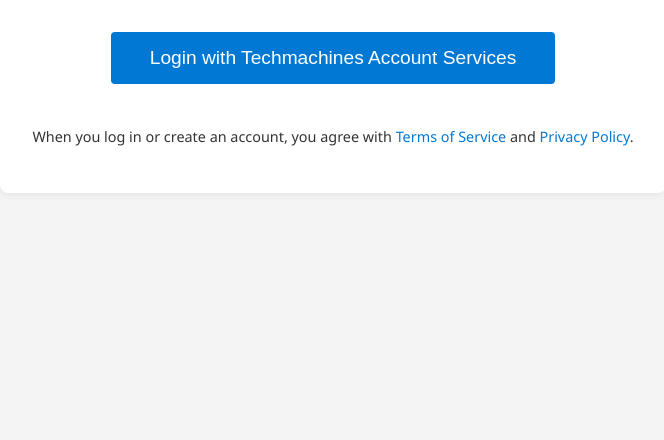
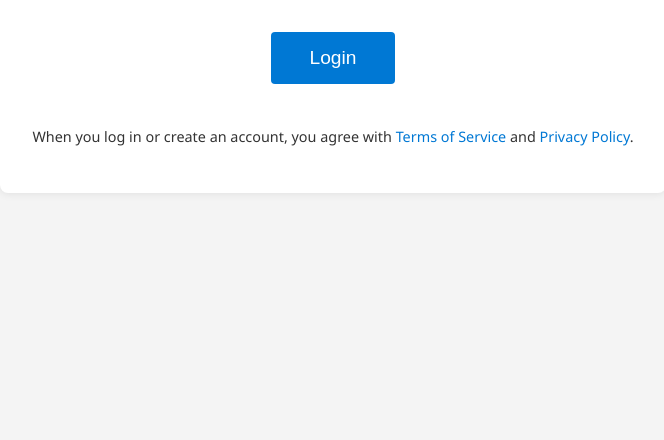
Before and after one commit to Kopp56-PRO/TechmachinesWebsite-1, a website: page Login/index.html in a window 1280 px wide. Shown: the part 360-800 px from the top of the page, without its empty margins (307-971 px from the left). Drawn offline with Linux system fonts and the light colour scheme.

Commit message:
index.html

```diff
--- a/Login/index.html
+++ b/Login/index.html
@@ -11,7 +11,7 @@
     <div id="login-container">
         <h1>Login</h1>
         <!-- Techmachines Account Services Login Button -->
-        <button id="loginTechmachines" onclick="redirectToReplit()">Login with Techmachines Account Services</button>
+        <button id="loginTechmachines" onclick="redirectToReplit()">Login </button>
     <!-- Terms of Service and Privacy Policy Links -->
     <p>When you log in or create an account, you agree with <a href="..\tech_bureaucracy\TOS.html" target="_blank">Terms of Service</a> and <a href="..\tech_bureaucracy\Privacy.html" target="_blank">Privacy Policy</a>.</p>
 </div>
```
